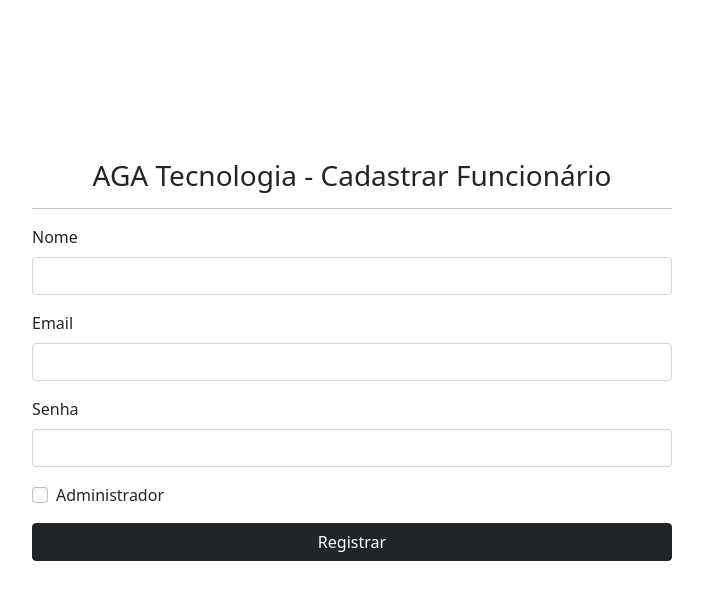
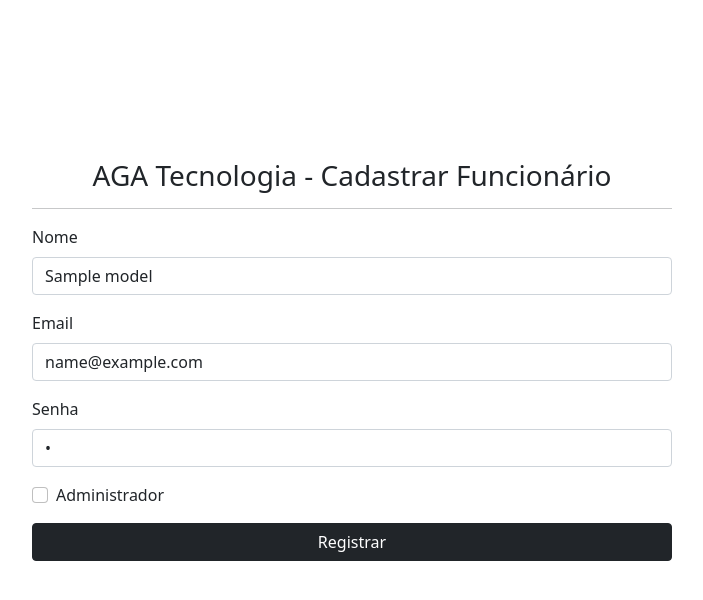
Before and after one commit to gaboliveiradev/DESAFIO_FATEC, a PHP site: template View/modules/Employee/employee_form.php in a window 1280 px wide. Shown: the part 56-656 px from the top of the page, without its empty margins (288-991 px from the left). Run offline with PHP 8.4, Linux system fonts and the light colour scheme; the template is opened without the code that fills it: most values are stand-ins (such as "Sample title", 1, 10 or a date in 2020).

Commit message:
metodo update para funcionários

```diff
--- a/Model/EmployeeModel.php
+++ b/Model/EmployeeModel.php
@@ -17,4 +17,10 @@
             $dao = new EmployeeDAO();
             $dao->deleteEmployee( (int) $id);
         }
+
+        public function getById(int $id) {
+            $dao = new EmployeeDAO();
+            $obj = $dao->getById( (int) $id);
+            return ($obj) ? $obj : new EmployeeModel    ();
+        }
     }
--- a/View/modules/Employee/employee_form.php
+++ b/View/modules/Employee/employee_form.php
@@ -18,19 +18,21 @@
                 <h3>AGA Tecnologia - Cadastrar Funcionário</h3>
                 <hr>
             </div>
-            <input type="hidden" name="id" value="">
+            <input type="hidden" name="id" value="<?= $model->id ?>">
             <div class="mb-3">
                 <label for="exampleInputEmail1" class="form-label">Nome</label>
-                <input name="name_employee" type="text" class="form-control" id="exampleInputEmail1" aria-describedby="emailHelp">
+                <input value="<?= $model->nome ?>" name="name_employee" type="text" class="form-control" id="exampleInputEmail1" aria-describedby="emailHelp">
             </div>
             <div class="mb-3">
                 <label for="exampleInputEmail1" class="form-label">Email</label>
-                <input name="email_employee" type="email" class="form-control" id="exampleInputEmail1" aria-describedby="emailHelp">
+                <input value="<?= $model->email ?>" name="email_employee" type="email" class="form-control" id="exampleInputEmail1" aria-describedby="emailHelp">
             </div>
-            <div class="mb-3">
-                <label for="exampleInputPassword1" class="form-label">Senha</label>
-                <input name="password_employee" type="password" class="form-control" id="exampleInputPassword1">
-            </div>
+            <?php if(!isset($_GET['id'])): ?>
+                <div class="mb-3">
+                    <label for="exampleInputPassword1" class="form-label">Senha</label>
+                    <input value="<?= $model->pass ?>" name="password_employee" type="password" class="form-control" id="exampleInputPassword1">
+                </div>
+            <?php endif; ?>
             <div class="mb-3 form-check">
                 <input name="adm_employee" value="S" type="checkbox" class="form-check-input" id="exampleCheck1">
                 <label class="form-check-label" for="exampleCheck1">Administrador</label>
--- a/View/modules/Employee/employee_manage.php
+++ b/View/modules/Employee/employee_manage.php
@@ -36,7 +36,7 @@
                   <?php $item->adm = ($item->adm == "S") ? "<i class='bx bx-check'></i>" : "<i class='bx bx-x'></i>" ?>
                   <td><?= $item->adm ?></td>
                   <td>
-                    <a href=""><i class='bx bxs-pencil'></i></a>
+                    <a href="/employee/form?id=<?= $item->id ?>"><i class='bx bxs-pencil'></i></a>
                     <a href="/employee/delete?id=<?= $item->id ?>"><i class='bx bxs-trash'></i></a>
                   </td>
                 </tr>
```
Also changed, not shown: Controller/EmployeeController.php (+6 -1 lines), DAO/EmployeeDAO.php (+10 -0 lines).
